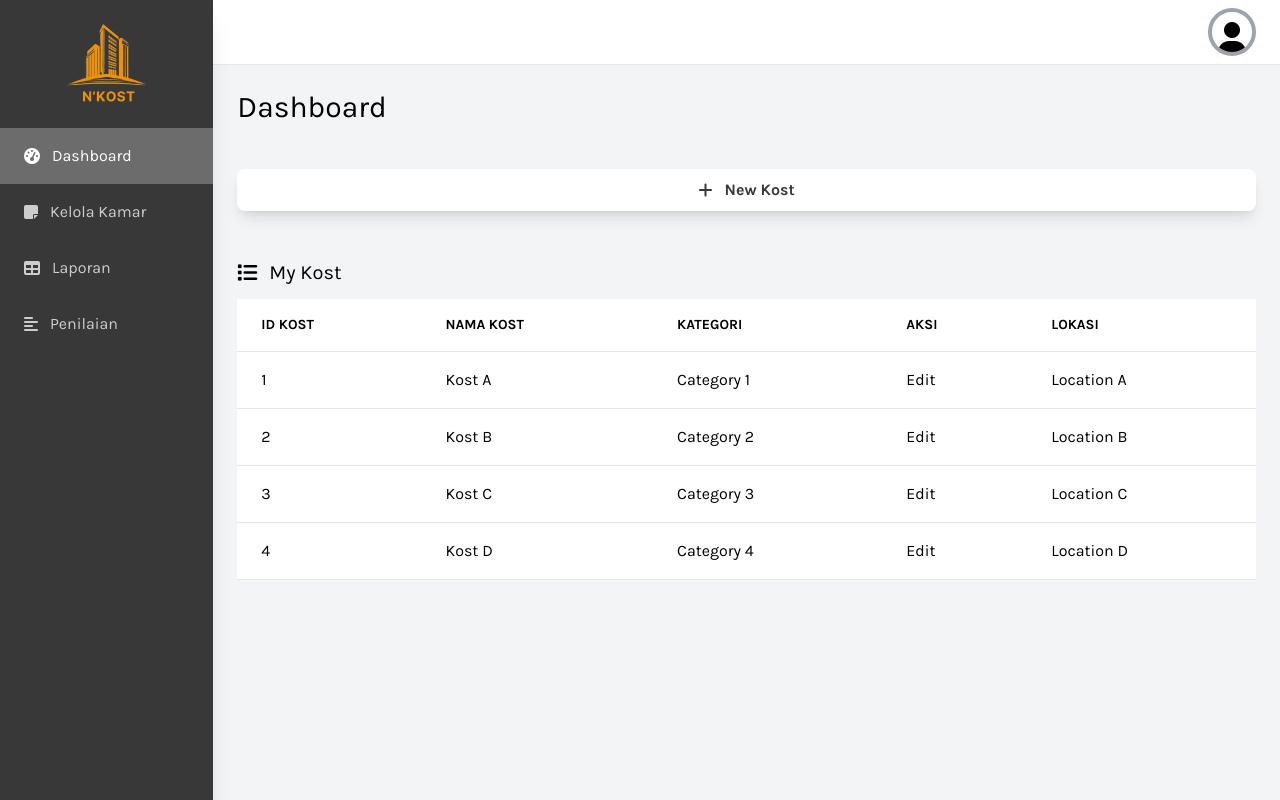
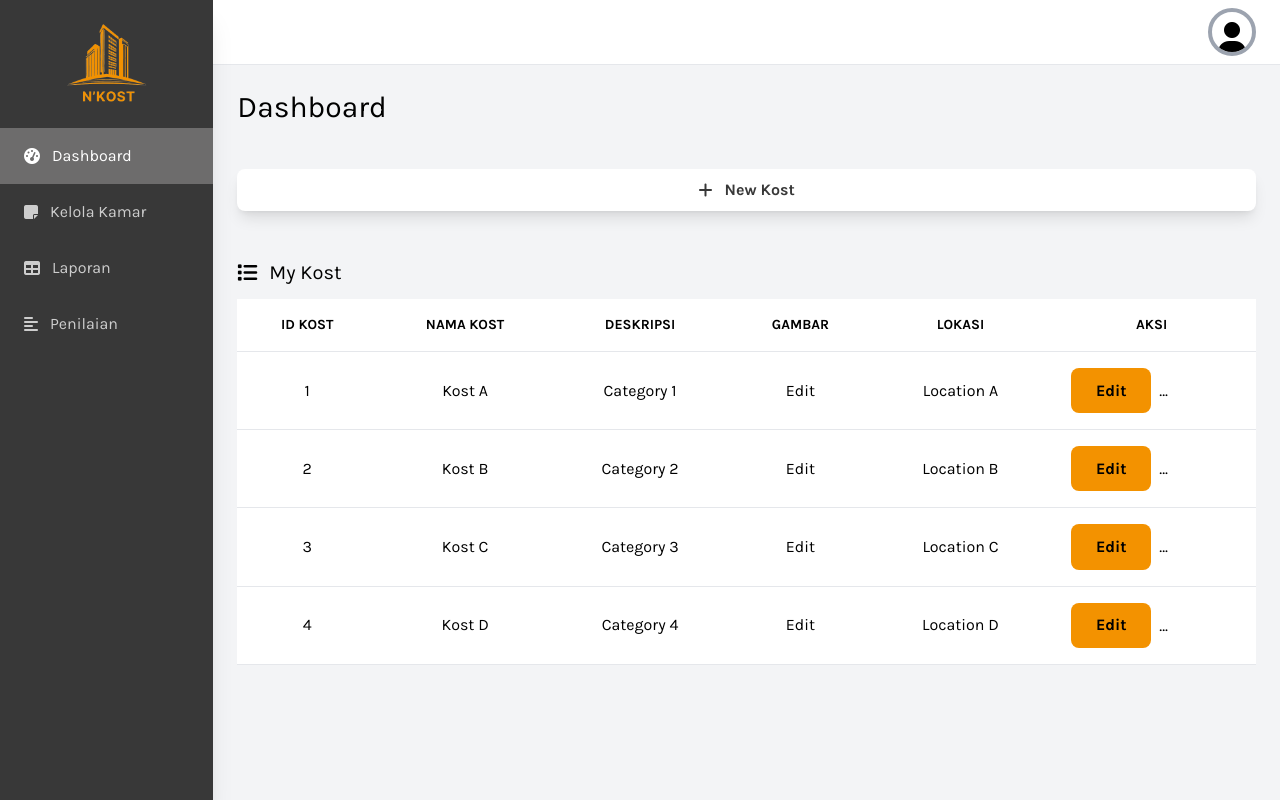
Before and after one commit to Yofandra/Client_NKost, a React (Vite) app: page /pemilik/dashboard in a window 1280 px wide. Built offline with nearby package versions, Linux system fonts and the light colour scheme; a web font is replaced by a local one.

Commit message:
fix dashbord pemilik

```diff
--- a/src/main.css
+++ b/src/main.css
@@ -67,6 +67,14 @@ button:focus-visible {
   outline: 4px auto -webkit-focus-ring-color;
 }
 
+td {
+  max-width: 150px;
+  overflow: hidden;
+  text-overflow: ellipsis;
+  white-space: nowrap;
+}
+
+
 @media (prefers-color-scheme: light) {
   :root {
     color: #213547;
--- a/src/pages/pemilik/DashboardPemilik.jsx
+++ b/src/pages/pemilik/DashboardPemilik.jsx
@@ -27,7 +27,7 @@ const DashboardPenyewa = () => {
                 <i className="fas fa-list mr-3"></i> My Kost
               </p>
               <div className="bg-white overflow-auto">
-                <table className="text-left w-full border-collapse">
+                <table className="text-center w-full border-collapse ">
                   <thead>
                     <tr>
                       <th className="py-4 px-6 bg-grey-lightest font-bold uppercase text-sm text-grey-dark border-b border-grey-light">
@@ -37,13 +37,16 @@ const DashboardPenyewa = () => {
                         Nama Kost
                       </th>
                       <th className="py-4 px-6 bg-grey-lightest font-bold uppercase text-sm text-grey-dark border-b border-grey-light">
-                        Kategori
+                        Deskripsi
+                      </th>
+                      <th className="py-4 px-6 bg-grey-lightest font-bold uppercase text-sm text-grey-dark border-b border-grey-light">
+                        Gambar
+                      </th>
+                      <th className="py-4 px-6 bg-grey-lightest font-bold uppercase text-sm text-grey-dark border-b border-grey-light">
+                        Lokasi
                       </th>
                       <th className="py-4 px-6 bg-grey-lightest font-bold uppercase text-sm text-grey-dark border-b border-grey-light">
                         Aksi
-                      </th>
-                      <th className="py-4 px-6 bg-grey-lightest font-bold uppercase text-sm text-grey-dark border-b border-grey-light">
-                        Lokasi
                       </th>
                     </tr>
                   </thead>
@@ -54,12 +57,16 @@ const DashboardPenyewa = () => {
                       { id: 3, name: "Kost C", category: "Category 3", action: "Edit", location: "Location C" },
                       { id: 4, name: "Kost D", category: "Category 4", action: "Edit", location: "Location D" }
                     ].map(item => (
-                      <tr key={item.id} className="hover:bg-grey-lighter">
+                      <tr key={item.id} className="hover:bg-grey-lighter ">
                         <td className="py-4 px-6 border-b border-grey-light">{item.id}</td>
                         <td className="py-4 px-6 border-b border-grey-light">{item.name}</td>
                         <td className="py-4 px-6 border-b border-grey-light">{item.category}</td>
                         <td className="py-4 px-6 border-b border-grey-light">{item.action}</td>
                         <td className="py-4 px-6 border-b border-grey-light">{item.location}</td>
+                        <td className="py-4 px-6 border-b border-grey-light">
+                        <button className="bg-[#F39200] w-20 mr-2 font-bold">Edit</button>
+                        <button className="bg-[#F39200] w-24 font-bold">Hapus</button>
+                        </td>
                       </tr>
                     ))}
                   </tbody>
```
